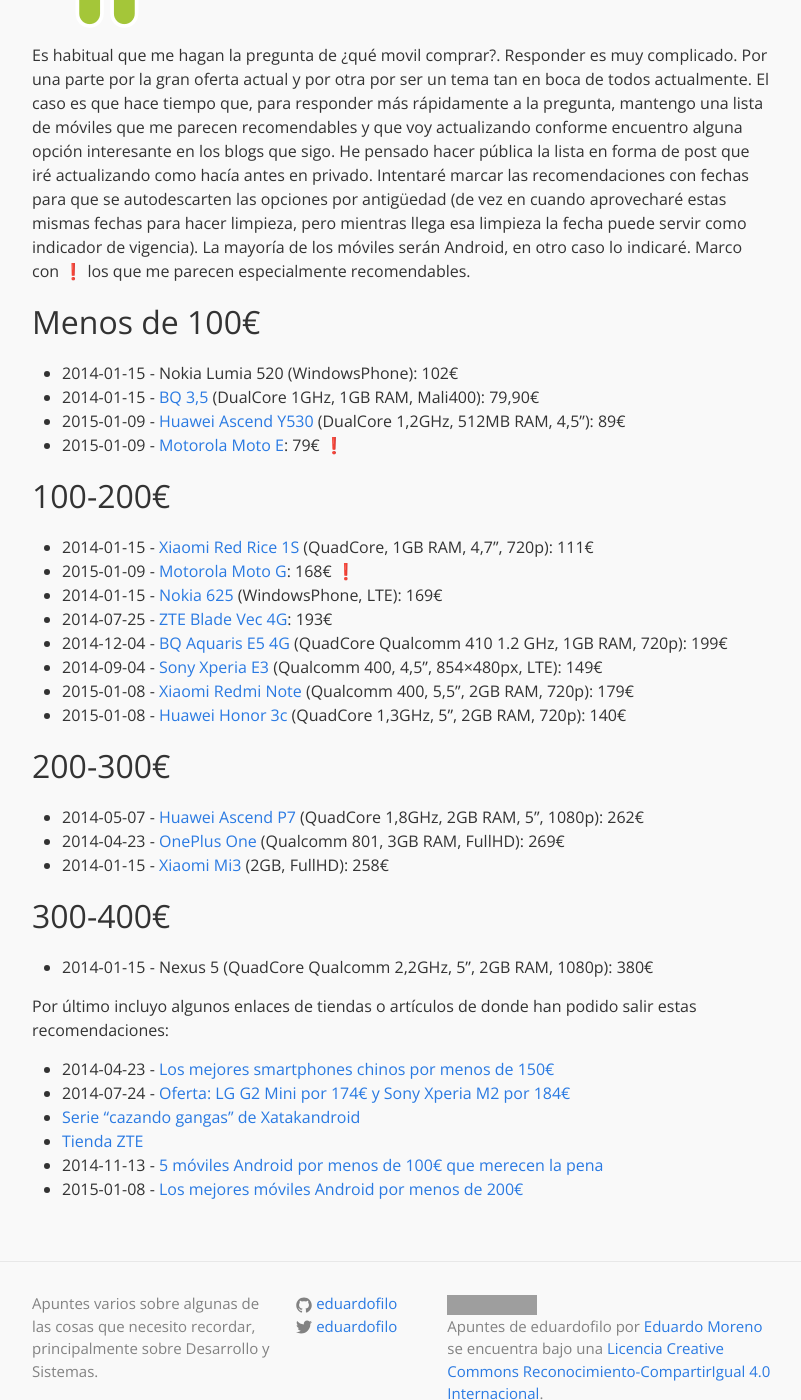
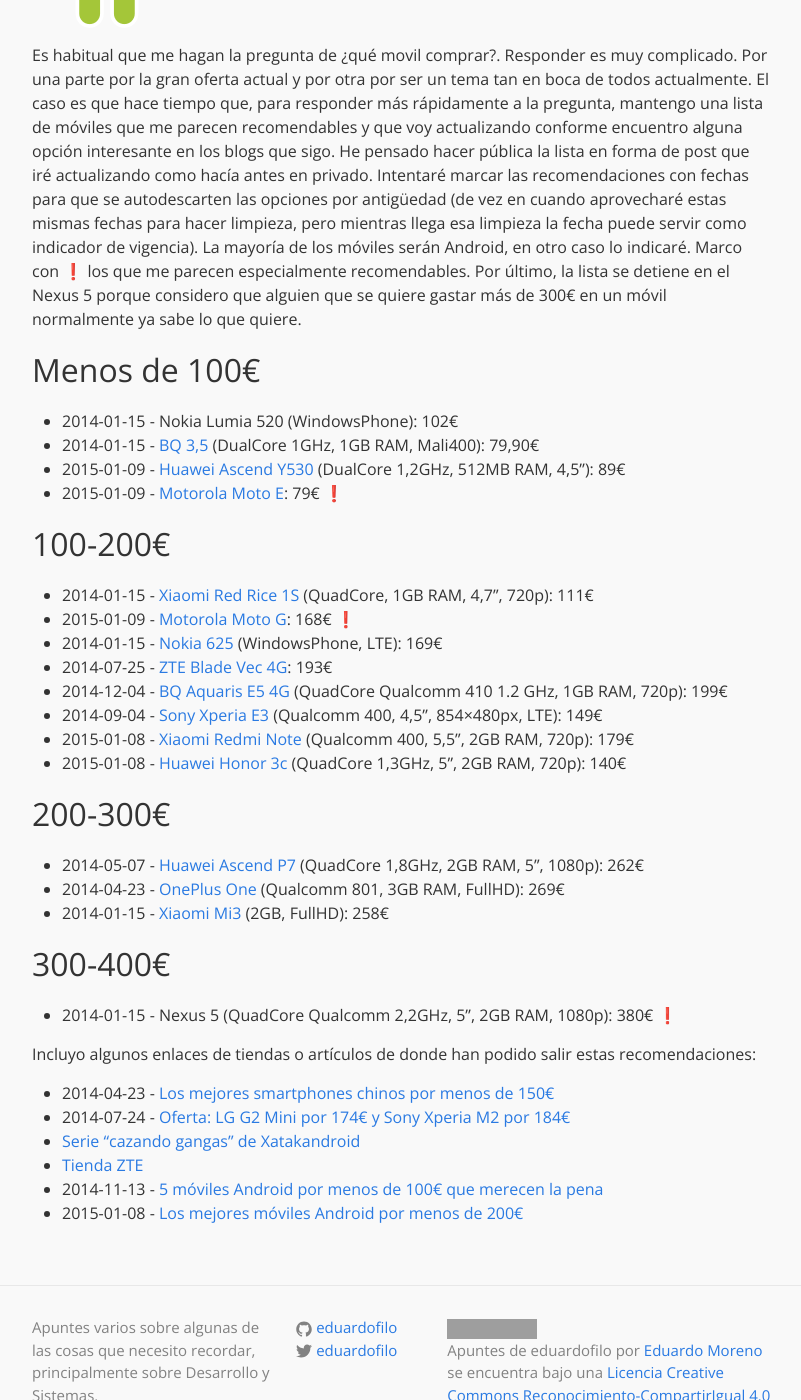
Before and after one commit to eduardofilo/eduardofilo.jekyll, a Jekyll site: the page built from _posts/2015-01-09-moviles.md, in a window 1280 px wide and 1400 px high, scrolled down 348 px. Shown: the whole window, without its empty margins (238-1039 px from the left). Built offline with Jekyll 4.4.1, drawn with Linux system fonts in a browser that asks for light colours; emoji names are drawn with the system emoji font; Markdown is read by kramdown in place of the engine named in the settings; some of the changed lines change nothing that is shown; grey boxes are pictures that could not be loaded.

Commit message:
Cambio menor.

```diff
--- a/_posts/2015-01-09-moviles.md
+++ b/_posts/2015-01-09-moviles.md
@@ -7,7 +7,7 @@
 
 ![Android Logo](/images/posts/android_robot.png)
 
-Es habitual que me hagan la pregunta de ¿qué movil comprar?. Responder es muy complicado. Por una parte por la gran oferta actual y por otra por ser un tema tan en boca de todos actualmente. El caso es que hace tiempo que, para responder más rápidamente a la pregunta, mantengo una lista de móviles que me parecen recomendables y que voy actualizando conforme encuentro alguna opción interesante en los blogs que sigo. He pensado hacer pública la lista en forma de post que iré actualizando como hacía antes en privado. Intentaré marcar las recomendaciones con fechas para que se autodescarten las opciones por antigüedad (de vez en cuando aprovecharé estas mismas fechas para hacer limpieza, pero mientras llega esa limpieza la fecha puede servir como indicador de vigencia). La mayoría de los móviles serán Android, en otro caso lo indicaré. Marco con :exclamation: los que me parecen especialmente recomendables.
+Es habitual que me hagan la pregunta de ¿qué movil comprar?. Responder es muy complicado. Por una parte por la gran oferta actual y por otra por ser un tema tan en boca de todos actualmente. El caso es que hace tiempo que, para responder más rápidamente a la pregunta, mantengo una lista de móviles que me parecen recomendables y que voy actualizando conforme encuentro alguna opción interesante en los blogs que sigo. He pensado hacer pública la lista en forma de post que iré actualizando como hacía antes en privado. Intentaré marcar las recomendaciones con fechas para que se autodescarten las opciones por antigüedad (de vez en cuando aprovecharé estas mismas fechas para hacer limpieza, pero mientras llega esa limpieza la fecha puede servir como indicador de vigencia). La mayoría de los móviles serán Android, en otro caso lo indicaré. Marco con :exclamation: los que me parecen especialmente recomendables. Por último, la lista se detiene en el Nexus 5 porque considero que alguien que se quiere gastar más de 300€ en un móvil normalmente ya sabe lo que quiere.
 
 ## Menos de 100€
 
@@ -35,9 +35,9 @@
 
 ## 300-400€
 
-* 2014-01-15 - Nexus 5 (QuadCore Qualcomm 2,2GHz, 5”, 2GB RAM, 1080p): 380€
+* 2014-01-15 - Nexus 5 (QuadCore Qualcomm 2,2GHz, 5”, 2GB RAM, 1080p): 380€ :exclamation:
 
-Por último incluyo algunos enlaces de tiendas o artículos de donde han podido salir estas recomendaciones:
+Incluyo algunos enlaces de tiendas o artículos de donde han podido salir estas recomendaciones:
 
 * 2014-04-23 - [Los mejores smartphones chinos por menos de 150€](http://www.elandroidelibre.com/2014/04/los-mejores-smartphones-chinos-por-menos-de-150e.html)
 * 2014-07-24 - [Oferta: LG G2 Mini por 174€ y Sony Xperia M2 por 184€](http://www.elandroidelibre.com/2014/07/oferta-lg-g2-mini-por-174e-y-sony-xperia-m2-por-184e.html)
```
